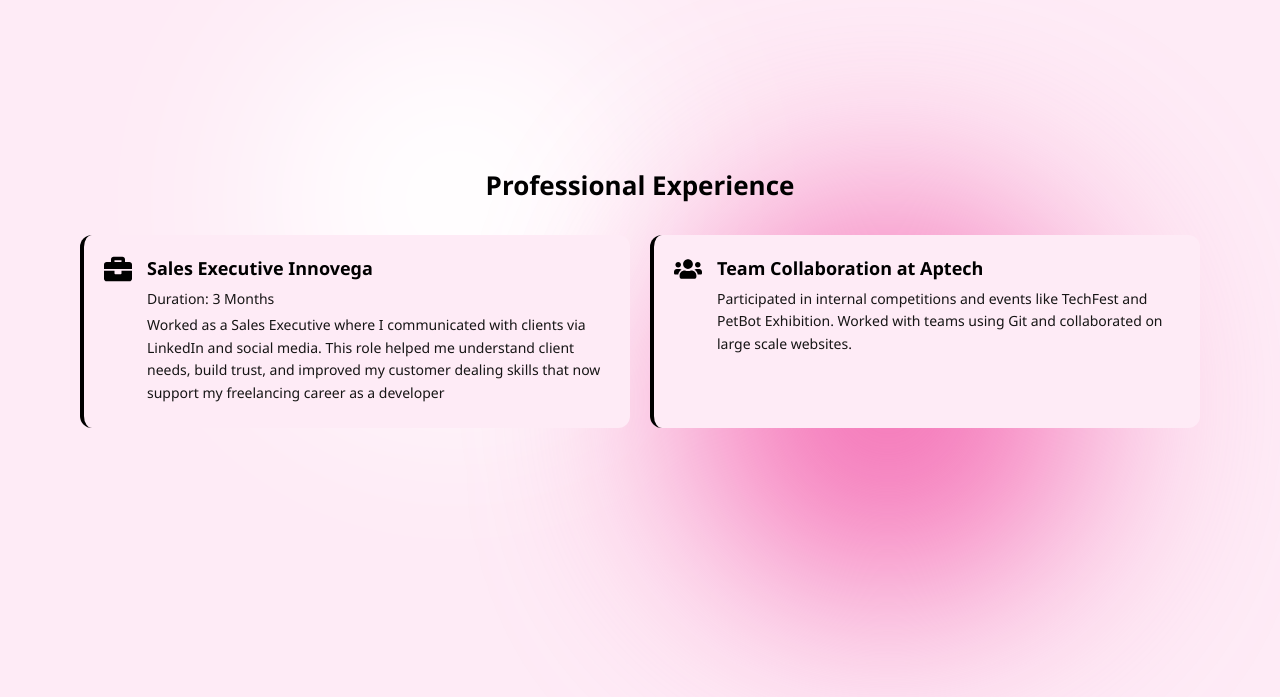
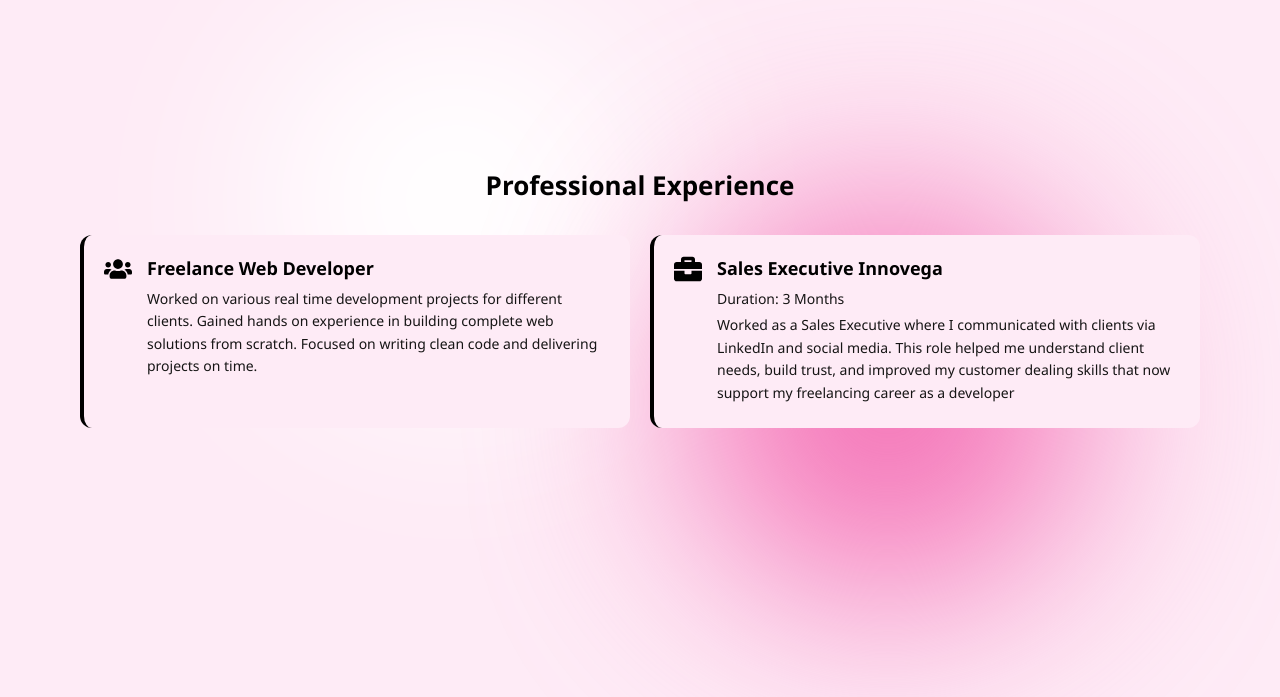
Before and after one commit to muskanmansoor06/My-Portfolio, a React (Vite) app: page /experience in a window 1280 px wide. Shown: the part 103-800 px from the top of the page. Built offline with nearby package versions, Linux system fonts and the light colour scheme.

Commit message:
update section

```diff
--- a/src/components/Experience.jsx
+++ b/src/components/Experience.jsx
@@ -6,6 +6,19 @@ const Experience = () => (
     <h2 className="experience-title">Professional Experience</h2>
 
     <div className="exp-cards-wrapper">
+       {/* 2. Team Collaboration */}
+      <div className="exp-card">
+        <div className="exp-icon"><FaUsers /></div>
+        <div className="exp-content">
+          <h3>Freelance Web Developer</h3>
+          <p>
+            Worked on various real time development projects for different clients.
+Gained hands on experience in building complete web solutions from scratch.
+Focused on writing clean code and delivering projects on time.
+          </p>
+        </div>
+      </div>
+
 
       <div className="exp-card">
         <div className="exp-icon"><FaBriefcase /></div>
@@ -22,16 +35,7 @@ my freelancing career as a developer
         </div>
       </div>
 
-      {/* 2. Team Collaboration */}
-      <div className="exp-card">
-        <div className="exp-icon"><FaUsers /></div>
-        <div className="exp-content">
-          <h3>Team Collaboration at Aptech</h3>
-          <p>
-            Participated in internal competitions and events like TechFest and PetBot Exhibition. Worked with teams using Git and collaborated on large scale websites.
-          </p>
-        </div>
-      </div>
+
 
     </div>
   </div>
```
